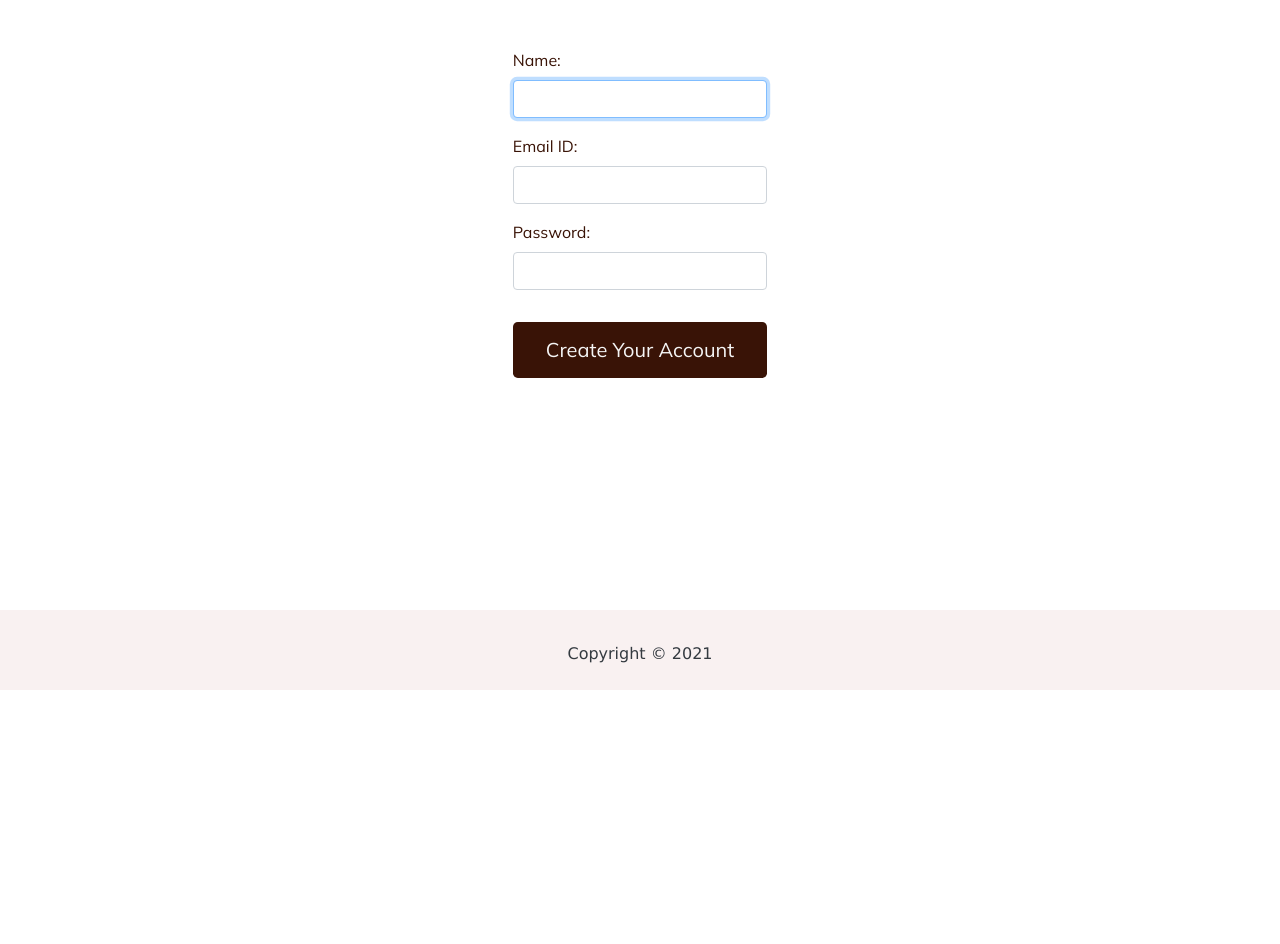
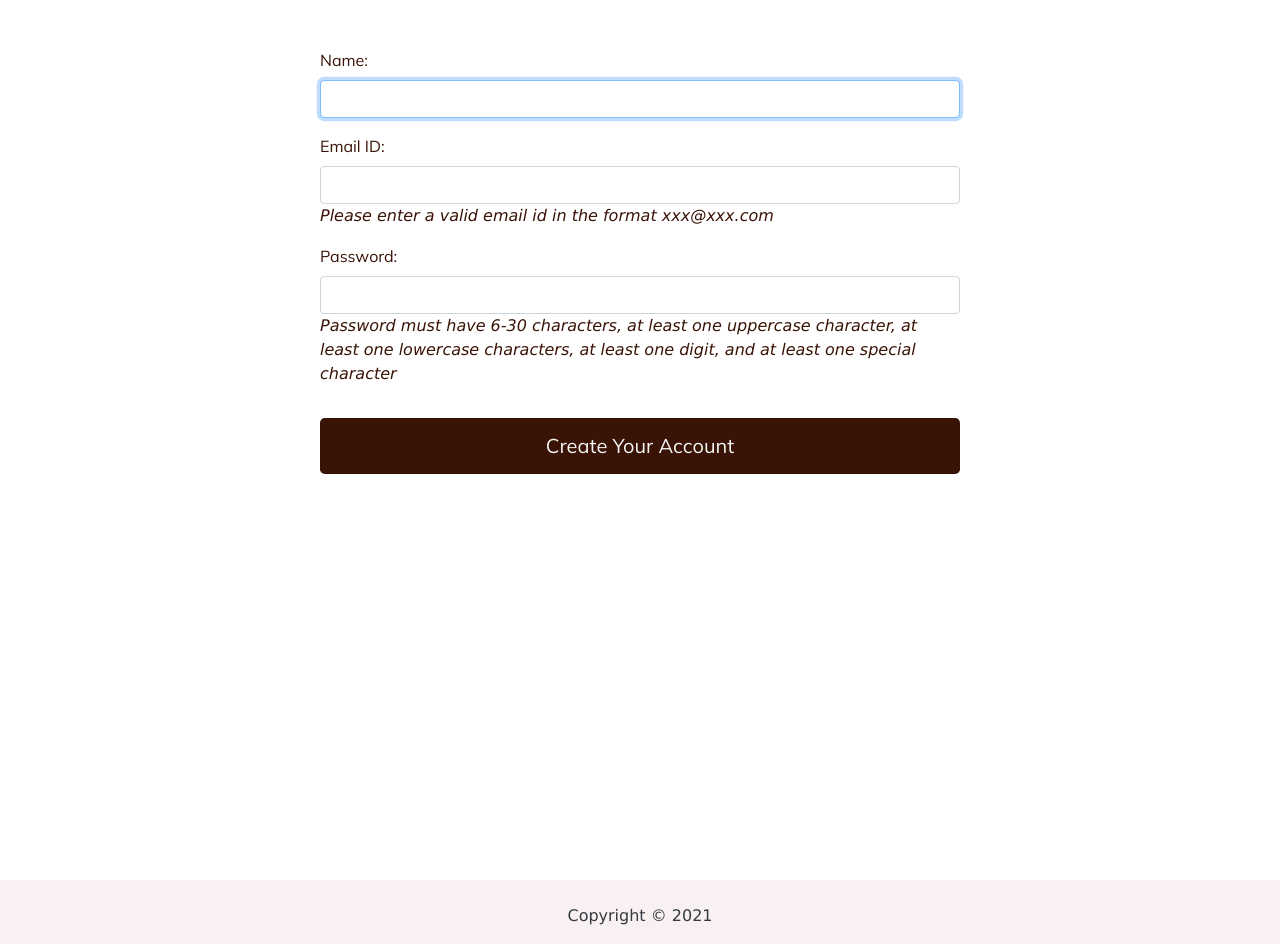
Before and after one commit to marymathews/bridal-boutique, a Flask app: page /showSignUp in a window 1280 px wide. Shown: the part 110-1054 px from the top of the page. Before the commit the page ends 800 px from the top, so only its background shows below. Run offline with Flask 2, Linux system fonts and the light colour scheme.

Commit message:
more footer fixes

```diff
--- a/static/styles.css
+++ b/static/styles.css
@@ -55,7 +55,18 @@ html, body {
     color: whitesmoke;
     padding: 0.75rem 2rem!important;
     margin-top: 2rem!important;
+    white-space:normal !important;
+    word-wrap: break-word;
   }
   .sign-up-form {
     margin-top: 3rem!important;
   }
+  footer {
+    clear: both;
+    position: relative;
+    z-index: 1;
+    height: -3rem;
+  }
+  #main-wrapper {
+    margin-bottom: 5rem;
+  }
--- a/templates/signUp.html
+++ b/templates/signUp.html
@@ -51,11 +51,11 @@
             </div>
         </nav>
         <!-- Entire middle section -->
-        <div class="container-fluid h-100">
+        <div class="container-fluid h-100" id="main-wrapper">
             <!-- Main row -->
             <div class="row h-100">
                 <!-- Main column with images, details, and thumbnails-->
-				<form class="sign-up-form mx-auto" method="POST" action="/signUp">
+				<form class="sign-up-form mx-auto w-50" method="POST" action="/signUp">
 					<div class="form-group">
 						<label for="name">Name:</label>
 						<input type="text" class="form-control" name="name" id="name" required autofocus>
@@ -63,10 +63,12 @@
 					<div class="form-group">
 						<label for="email">Email ID:</label>
 						<input type="email" class="form-control" name="email" id="email" required>
+						<p class="font-italic">Please enter a valid email id in the format xxx@xxx.com</p>
 					</div>
 					<div class="form-group">
 						<label for="password">Password:</label>
 						<input type="password" class="form-control" name="password" id="password" required>
+						<p class="font-italic">Password must have 6-30 characters, at least one uppercase character, at least one lowercase characters, at least one digit, and at least one special character</p>
 					</div>
 					<input type="submit" id="submit" class="btn btn-lg btn-block" value="Create Your Account">
 				</form>
@@ -75,7 +77,7 @@
          <!-- Bottom row/footer -->
         <footer class="container-fluid mt-2">
             <!-- Bottom row with copyright-->
-            <div class="row bg-dark justify-content-center footer-2 navbar fixed-bottom">
+            <div class="row bg-dark justify-content-center footer-2">
                 <p class="text-dark px-4 pt-4">Copyright © 2021</p>
             </div>
         </footer>
```
